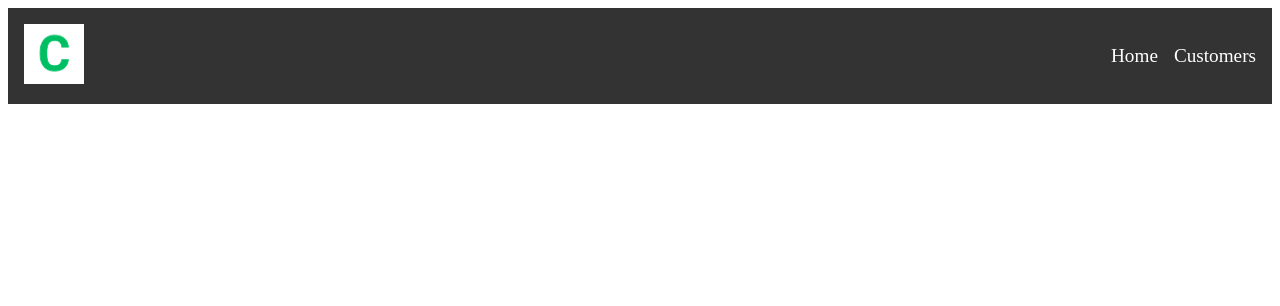
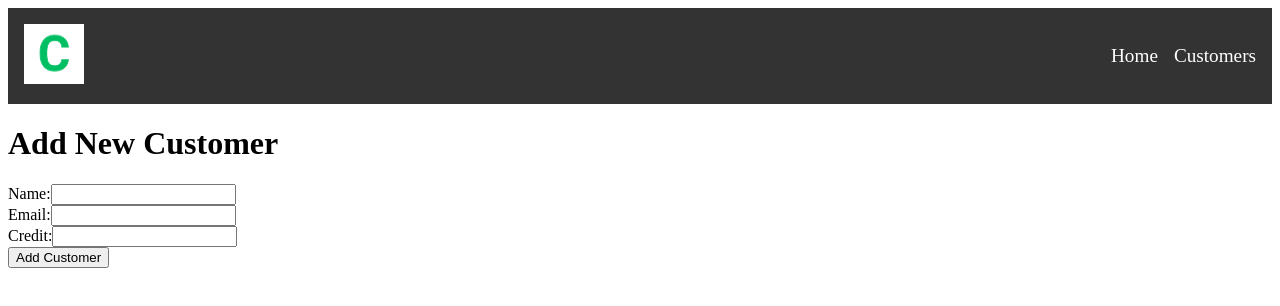
Before and after one commit to Tyler2517/creditkeeper, a React (Vite) app in the folder frontend/: page /add-customer in a window 1280 px wide. Before the commit this address had no page. Shown: the top 306 px of the page. Built offline with nearby package versions, Linux system fonts and the light colour scheme.

Commit message:
Add ability to add customers to application

```diff
--- a/frontend/src/App.tsx
+++ b/frontend/src/App.tsx
@@ -1,9 +1,10 @@
 import './App.css';
-import { BrowserRouter as Router, Route, Routes, Navigate } from 'react-router-dom';
+import { BrowserRouter as Router, Route, Routes } from 'react-router-dom';
 import CustomerList from './components/CustomerList';
 import CustomerDetail from './components/CustomerDetail';
 import Navbar from './components/Navbar';
 import Dashboard from './components/Dashboard';
+import AddCustomer from './components/AddCustomer';
 
 function App() {
   return (
@@ -13,6 +14,7 @@ function App() {
         <Route path="/" element={<Dashboard />} />
         <Route path="/customers" element={<CustomerList />} />
         <Route path="/customers/:id" element={<CustomerDetail />} />
+        <Route path="/add-customer" element={<AddCustomer />} />
       </Routes>
     </Router>
   );
--- /dev/null
+++ b/frontend/src/components/AddCustomer.tsx
@@ -0,0 +1,75 @@
+// frontend/src/components/AddCustomer.tsx
+import React, { useState } from 'react';
+import { useNavigate } from 'react-router-dom';
+
+const AddCustomer: React.FC = () => {
+    const [name, setName] = useState('');
+    const [email, setEmail] = useState('');
+    const [credit, setCredit] = useState('');
+    const navigate = useNavigate();
+
+    const handleSubmit = async (e: React.FormEvent) => {
+        e.preventDefault();
+        try {
+            const response = await fetch('/api/customers/', {
+                method: 'POST',
+                headers: {
+                    'Content-Type': 'application/json',
+                },
+                body: JSON.stringify({ name, email, credit: parseFloat(credit) }),
+            });
+
+            if (!response.ok) {
+                throw new Error('Failed to add customer');
+            }
+
+            const newCustomer = await response.json();
+            alert('Customer added successfully!');
+            navigate('/customers');
+        } catch (error) {
+            console.error('Error adding customer:', error);
+            alert('Failed to add customer. Please try again.');
+        }
+    };
+
+    return (
+        <div>
+            <h1>Add New Customer</h1>
+            <form onSubmit={handleSubmit}>
+                <div>
+                    <label htmlFor="name">Name:</label>
+                    <input
+                        type="text"
+                        id="name"
+                        value={name}
+                        onChange={(e) => setName(e.target.value)}
+                        required
+                    />
+                </div>
+                <div>
+                    <label htmlFor="email">Email:</label>
+                    <input
+                        type="email"
+                        id="email"
+                        value={email}
+                        onChange={(e) => setEmail(e.target.value)}
+                        required
+                    />
+                </div>
+                <div>
+                    <label htmlFor="credit">Credit:</label>
+                    <input
+                        type="number"
+                        id="credit"
+                        value={credit}
+                        onChange={(e) => setCredit(e.target.value)}
+                        required
+                    />
+                </div>
+                <button type="submit">Add Customer</button>
+            </form>
+        </div>
+    );
+};
+
+export default AddCustomer;
--- a/frontend/src/components/CustomerList.tsx
+++ b/frontend/src/components/CustomerList.tsx
@@ -1,26 +1,44 @@
 // frontend/src/components/CustomerList.tsx
 import React, { useEffect, useState } from 'react';
-import { Link } from 'react-router-dom';
+import { Link, useNavigate } from 'react-router-dom';
 import { Customer } from '../types';
 
 const CustomerList: React.FC = () => {
     const [customers, setCustomers] = useState<Customer[]>([]);
+    const navigate = useNavigate();
 
-    useEffect(() => {
+    const fetchCustomers = () => {
         fetch('/api/customers/')
             .then(response => response.json())
             .then(data => setCustomers(data))
             .catch(error => console.error('Error fetching customer data:', error));
+    };
+
+    useEffect(() => {
+        fetchCustomers();
+
+        // Add event listener for when the window regains focus
+        window.addEventListener('focus', fetchCustomers);
+
+        // Cleanup function to remove the event listener
+        return () => {
+            window.removeEventListener('focus', fetchCustomers);
+        };
     }, []);
+
+    const handleCreateCustomer = () => {
+        navigate('/add-customer');
+    };
 
     return (
         <div>
             <h1>Customer List</h1>
+            <button onClick={handleCreateCustomer}>Create Customer</button>
             <ul>
                 {customers.map(customer => (
                     <li key={customer.id}>
                         <Link to={`/customers/${customer.id}`}>
-                            {customer.name} - Credit: {customer.credit}
+                            {customer.name} - Email: {customer.email} - Credit: {customer.credit}
                         </Link>
                     </li>
                 ))}
```
Also changed, not shown: 2 other files (tests, documents, lock files or other folders).
